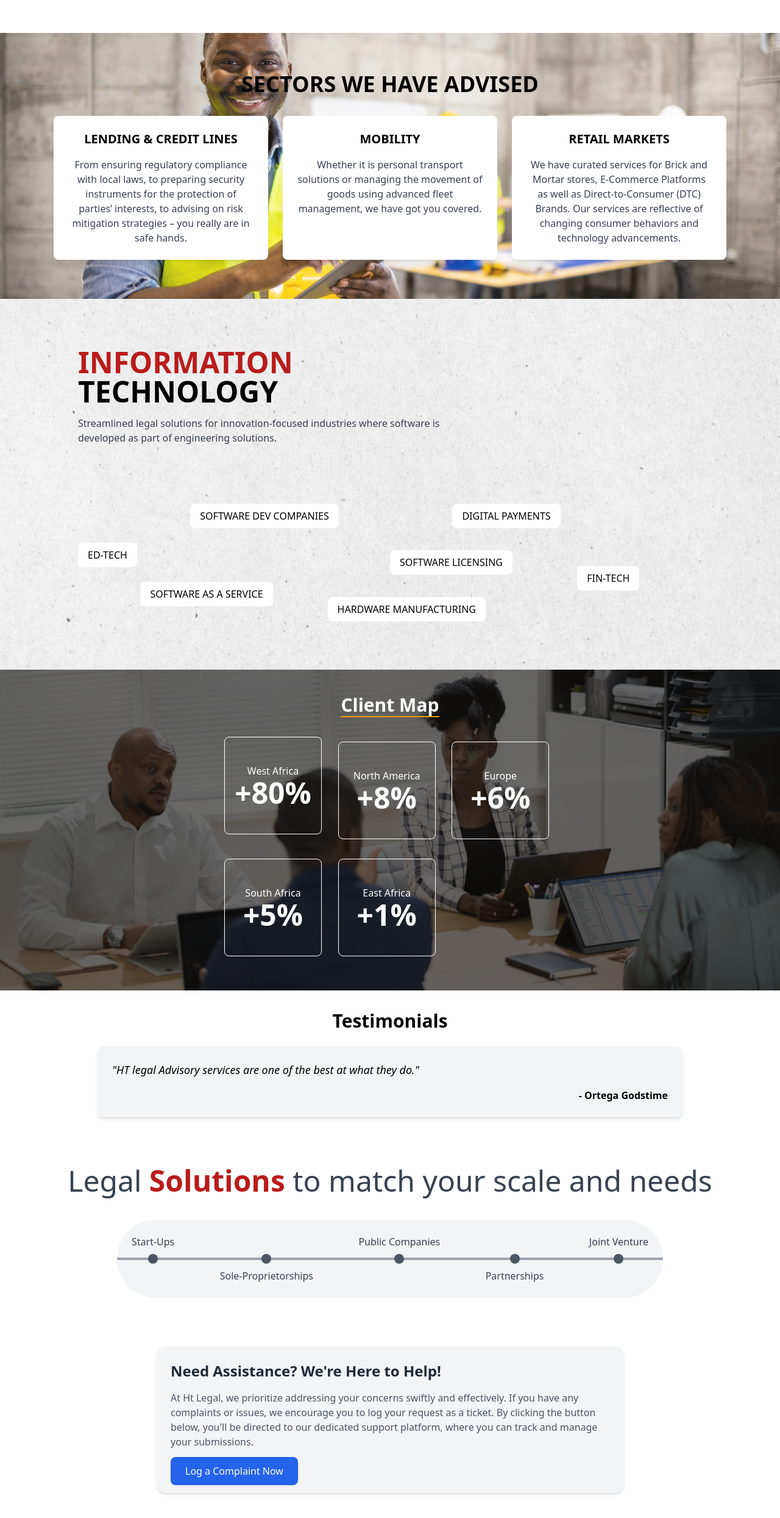
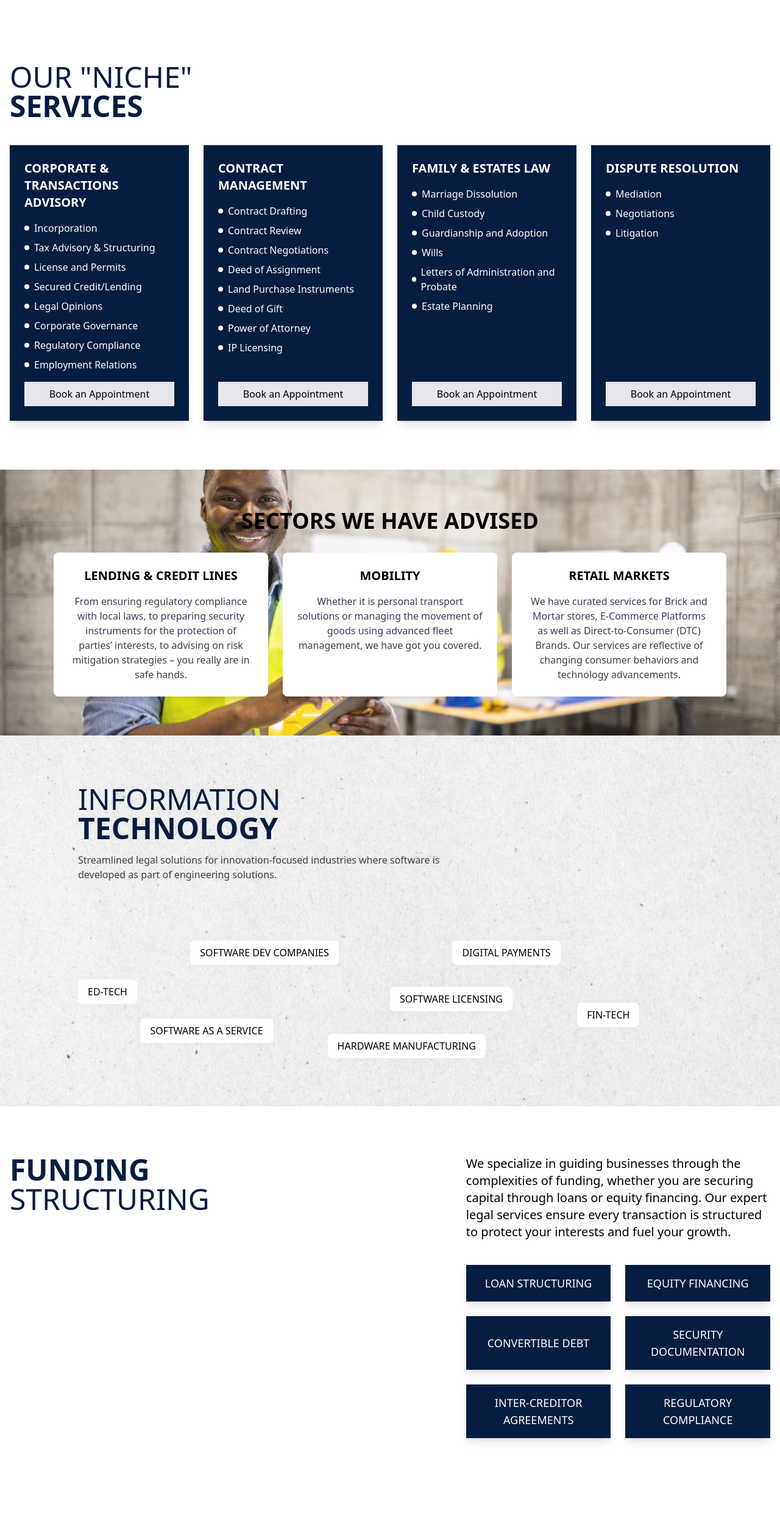
Before and after one commit to emmanuelandyeze/htlegalad, a Next.js app: page / in a window 1280 px wide. Shown: the part 3030-5519 px from the top of the page at 61% size. Built offline with nearby package versions, Linux system fonts and the light colour scheme; no server answers.

Commit message:
update 2801025 2.0

```diff
--- /dev/null
+++ b/app/components/Funding.jsx
@@ -0,0 +1,50 @@
+import React from "react";
+
+const funding = [
+  "loan structuring",
+  "equity financing",
+  "convertible debt",
+  "security documentation",
+  "inter-creditor agreements",
+  'regulatory compliance',
+];
+const Funding = () => {
+  return (
+    <div className="w-full mx-auto max-w-7xl flex flex-col justify-center pt-20 py-20 bg-white px-4">
+      <div className="flex flex-col md:flex-row justify-between">
+        <div className="md:w-[30%] mb-10">
+          <h2 className="text-3xl md:text-5xl font-bold uppercase md:font-semibold text-[#051D40]">
+            funding
+          </h2>
+          <h2 className="text-3xl md:text-5xl uppercase font-light text-[#051D40]">
+            structuring
+          </h2>
+        </div>
+        <div className="md:w-[40%]">
+          <p className="md:text-xl">
+            We specialize in guiding businesses through the complexities of
+            funding, whether you are securing capital through loans or equity
+            financing. Our expert legal services ensure every transaction is
+            structured to protect your interests and fuel your growth.
+          </p>
+          <div className="container mx-auto pt-10 grid grid-cols-2 md:grid-cols-2 lg:grid-cols-2 gap-6">
+            {funding.map((fund, index) => (
+              <div
+                key={index}
+                className="bg-[#051D40] flex flex-col items-center justify-center shadow-lg rounded-none p-4"
+              >
+                <div>
+                  <h3 className="text-md md:text-lg text-center text-white uppercase">
+                    {fund}
+                  </h3>
+                </div>
+              </div>
+            ))}
+          </div>
+        </div>
+      </div>
+    </div>
+  );
+};
+
+export default Funding;
--- a/app/components/InformationTechnology.jsx
+++ b/app/components/InformationTechnology.jsx
@@ -5,8 +5,8 @@ const InformationTechnology = () => {
         style={{ backgroundImage: "url('/images/it.jpeg')" }}
       >
         <div className="text-left max-w-5xl w-full">
-          <h2 className="text-4xl md:text-5xl font-bold text-red-700">INFORMATION</h2>
-          <h2 className="text-4xl md:text-5xl font-bold text-black">TECHNOLOGY</h2>
+          <h2 className="text-4xl md:text-5xl text-[#051D40]">INFORMATION</h2>
+          <h2 className="text-4xl md:text-5xl font-bold text-[#051D40]">TECHNOLOGY</h2>
           <p className="text-gray-700 mt-4 max-w-2xl">
             Streamlined legal solutions for innovation-focused industries where software is developed as part of engineering solutions.
           </p>
--- a/app/components/LegalSolutions.jsx
+++ b/app/components/LegalSolutions.jsx
@@ -1,8 +1,8 @@
 const LegalSolutions = () => {
   return (
-    <div className="w-full flex flex-col items-center justify-center py-12 bg-white px-6">
+    <div className="w-full flex flex-col items-center justify-center pt-12 pb-24 bg-white px-6">
       <h2 className="text-3xl md:text-5xl font-light text-gray-700">
-        Legal <span className="text-red-700 font-bold">Solutions</span> to match
+        Legal <span className="text-[#051D40] font-bold">Solutions</span> to match
         your scale and needs
       </h2>
       <div className="flex md:hidden mt-10 md:w-full md:max-w-4xl bg-gray-100 gap-10 py-10 px-5 md:p-6 rounded-full flex flex-col md:flex-row items-center justify-between relative">
@@ -57,7 +57,7 @@ const LegalSolutions = () => {
           <div className="mt-8"></div>
         </div>
       </div>
-      <div class="support-segment max-w-3xl mt-10 md:mt-20 bg-gray-100 p-6 rounded-2xl shadow-md">
+      {/* <div class="support-segment max-w-3xl mt-10 md:mt-20 bg-gray-100 p-6 rounded-2xl shadow-md">
         <h2 class="text-2xl font-bold text-gray-800 mb-4">
           Need Assistance? We're Here to Help!
         </h2>
@@ -75,7 +75,7 @@ const LegalSolutions = () => {
         >
           Log a Complaint Now
         </a>
-      </div>
+      </div> */}
     </div>
   );
 };
--- /dev/null
+++ b/app/components/NicheServices.jsx
@@ -0,0 +1,79 @@
+const services = [
+  {
+    name: "corporate & transactions advisory",
+    items: [
+      "Incorporation",
+      "Tax Advisory & Structuring",
+      "License and Permits",
+      "Secured Credit/Lending",
+      "Legal Opinions",
+      "Corporate Governance",
+      "Regulatory Compliance",
+      "Employment Relations",
+    ],
+  },
+  {
+    name: "contract management",
+    items: [
+      "Contract Drafting",
+      "Contract Review",
+      "Contract Negotiations",
+      "Deed of Assignment",
+      "Land Purchase Instruments",
+      "Deed of Gift",
+      "Power of Attorney",
+      "IP Licensing",
+    ],
+  },
+  {
+    name: "family & estates law",
+    items: [
+      "Marriage Dissolution",
+      "Child Custody",
+      "Guardianship and Adoption",
+      "Wills",
+      "Letters of Administration and Probate",
+      "Estate Planning",
+    ],
+  },
+  {
+    name: "dispute resolution",
+    items: ["Mediation", "Negotiations", "Litigation"],
+  },
+];
+const NicheServices = () => {
+  return (
+    <div className="w-full mx-auto max-w-7xl flex flex-col justify-center pt-12 py-20 bg-white px-4">
+      <h2 className="text-3xl md:text-5xl uppercase font-light text-[#051D40]">
+        Our "Niche"
+      </h2>
+      <h2 className="text-3xl md:text-5xl font-bold uppercase md:font-semibold text-[#051D40]">
+        services
+      </h2>
+      <div className="container mx-auto pt-10 grid md:grid-cols-3 lg:grid-cols-4 gap-6">
+        {services.map((service, index) => (
+          <div key={index} className="bg-[#051D40] flex flex-col justify-between shadow-lg rounded-none p-6">
+            <div>
+              <h3 className="text-xl font-bold text-white mb-4 uppercase">
+                {service.name}
+              </h3>
+              <ul className="text-white mb-4 space-y-2">
+                {service.items.map((item, i) => (
+                  <li key={i} className="flex items-center">
+                    <span className="w-2 h-2 bg-white rounded-full mr-2"></span>
+                    {item}
+                  </li>
+                ))}
+              </ul>
+            </div>
+            <button className="w-full bg-gray-200 text-black py-2 px-4 rounded-none hover:bg-gray-300 transition">
+              Book an Appointment
+            </button>
+          </div>
+        ))}
+      </div>
+    </div>
+  );
+};
+
+export default NicheServices;
--- /dev/null
+++ b/app/components/NonProfit.jsx
@@ -0,0 +1,23 @@
+import Image from "next/image";
+
+const NonProfit = () => {
+  return (
+    <div className="relative w-full h-[50vh] md:h-[100vh] py-10 flex items-center justify-center bg-gray-100">
+      <Image
+        src="/images/nonprofit.jpeg"
+        alt="Background"
+        layout="fill"
+        objectFit="cover"
+        className="absolute inset-0 z-0 opacity-[5]"
+      />
+      <div className="relative z-10 text-left w-full max-w-6xl p-6">
+        <h2 className="text-4xl md:text-6xl text-white mb-8">
+          Non-Profits
+        </h2>
+
+      </div>
+    </div>
+  );
+};
+
+export default NonProfit;
--- a/app/page.js
+++ b/app/page.js
@@ -12,6 +12,9 @@ import LegalSolutions from './components/LegalSolutions';
 import InformationTechnology from './components/InformationTechnology';
 import AdvisorySectors from './components/AdvisorySectors';
 import Footer from './components/Footer';
+import NicheServices from './components/NicheServices';
+import Funding from './components/Funding';
+import NonProfit from './components/NonProfit';
 
 export default function Home() {
 	return (
@@ -22,11 +25,15 @@ export default function Home() {
 			<AboutUs />
 			<OurServices />
 			<Culture />
+			<NicheServices />
 			<AdvisorySectors />
 			<InformationTechnology />
+			<Funding />
+			<LegalSolutions />
+			<NonProfit />
 			<Stats />
 			<Testimonials />
-			<LegalSolutions />
+
 			<Faq />
 			<Footer />
 		</div>
```
Also changed, not shown: public/images/nonprofit.jpeg (added).
